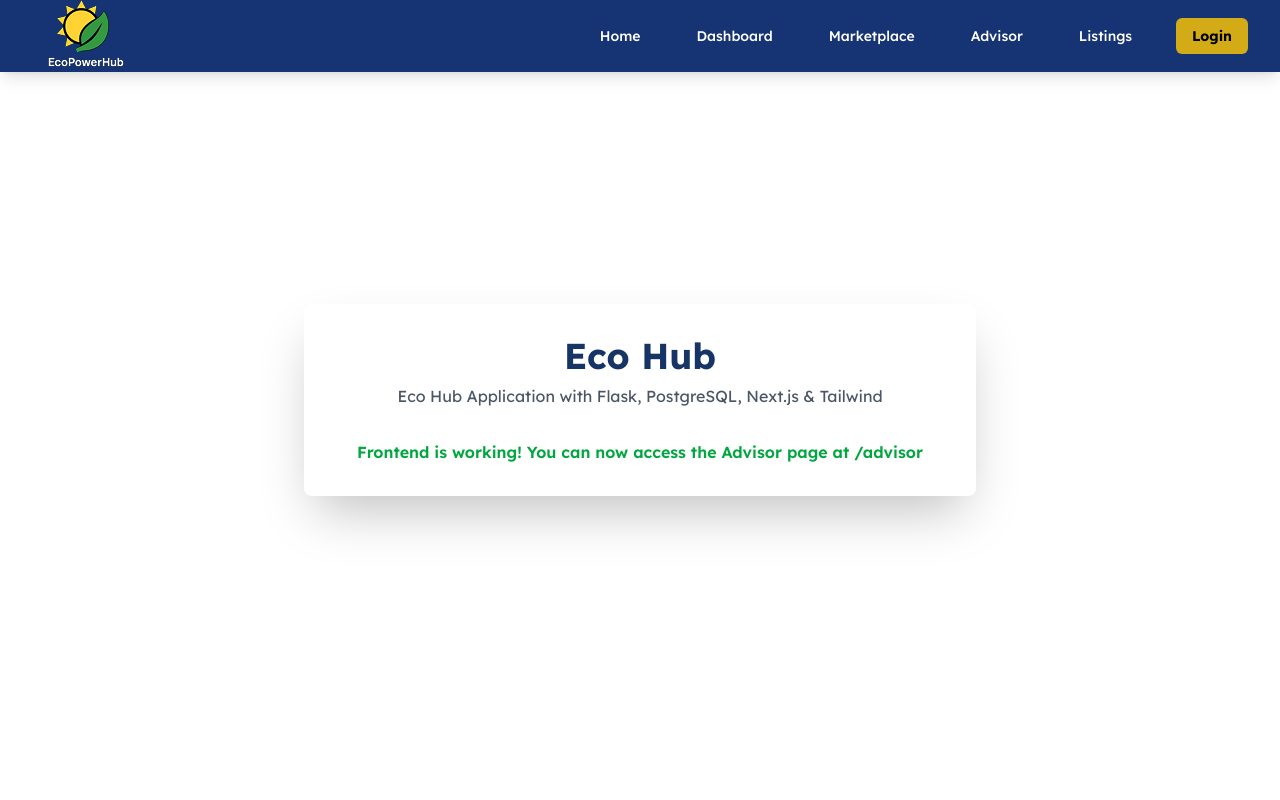
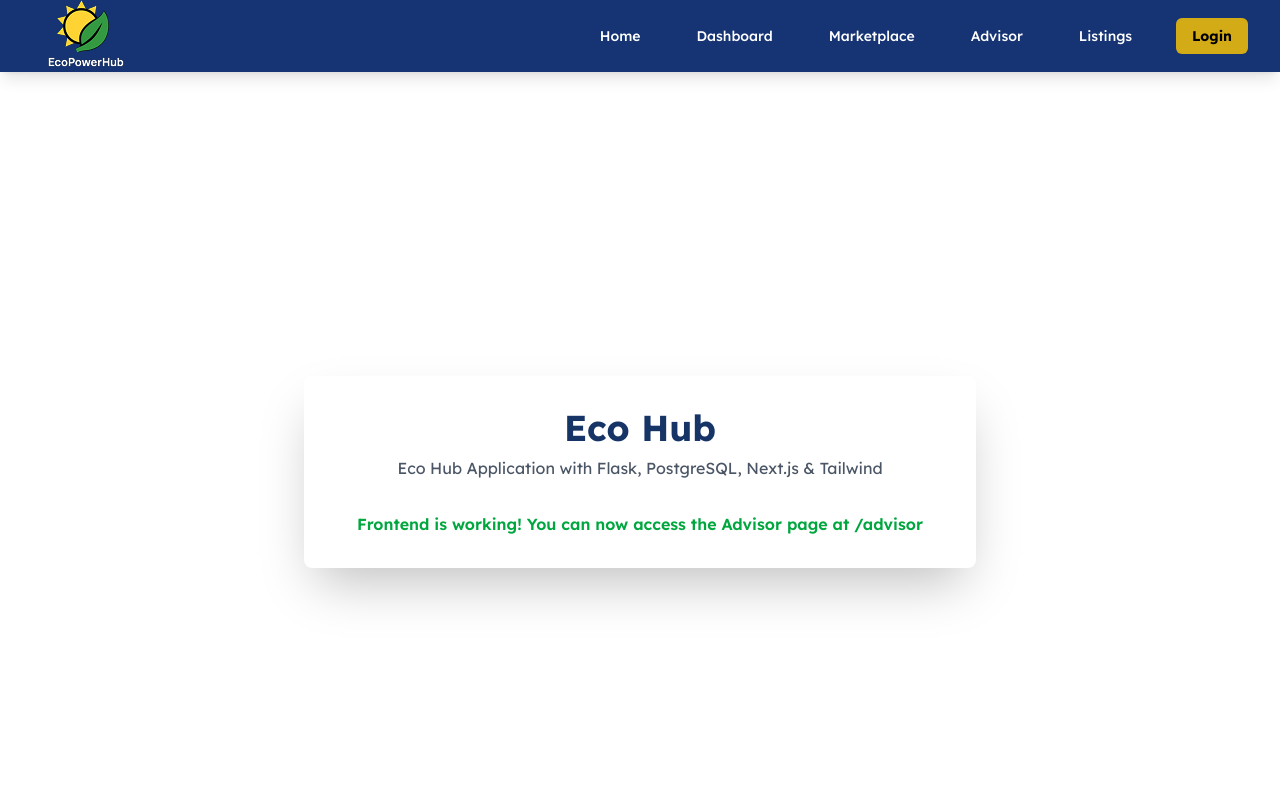
Before and after one commit to lewys-miugo/eco_hub, a Next.js app in the folder frontend/: page / in a window 1280 px wide. Shown: the top 800 px of the page. Built offline with nearby package versions, Linux system fonts and the light colour scheme.

Commit message:
fix: add padding-top to prevent navbar overlapping page content

```diff
--- a/frontend/app/layout.jsx
+++ b/frontend/app/layout.jsx
@@ -14,7 +14,9 @@ export default function RootLayout({ children }) {
     <html lang="en">
       <body className={`${inter.variable} antialiased`}>
         <Navbar />
-        {children}
+        <div style={{ paddingTop: '72px' }}>
+          {children}
+        </div>
         <Footer />
       </body>
     </html>
```
